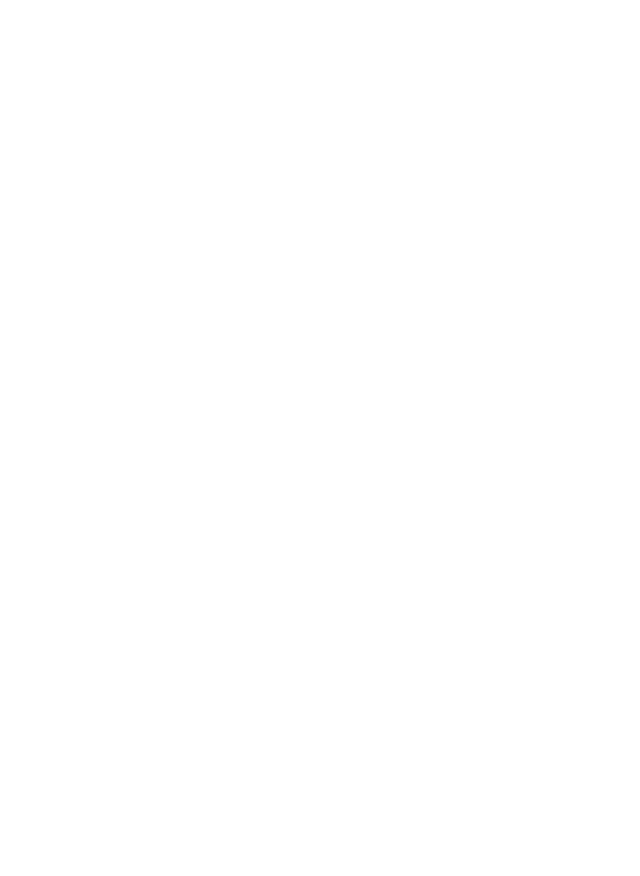
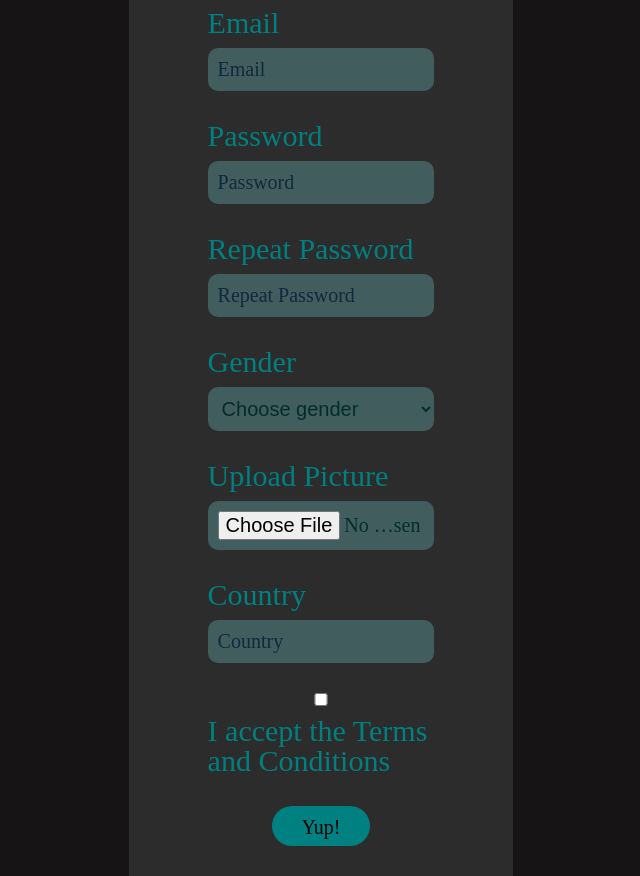
Before and after one commit to Watashinokao/react, a React (Vite) app: page /form1 in a window 1280 px wide. Shown: the part 320-1196 px from the top of the page, without its empty margins (319-959 px from the left). Before the commit the page ends 800 px from the top, so only its background shows below. Built offline with nearby package versions, Linux system fonts and the light colour scheme.

Commit message:
feat: add Uncontrolled Form and schema

```diff
--- a/src/App.css
+++ b/src/App.css
@@ -0,0 +1,18 @@
+.wrapper{
+    width: 100vw;
+    height: 100vh;
+    display: flex;
+    justify-content: center;
+    align-items: center;
+    flex-direction: column;
+    font-size: 50px;
+    gap: 20px;
+    color: #0e2f3a;
+}
+.link{
+    text-decoration: none;
+    color: teal;
+}
+.link:hover{
+    color: #00abab;
+}
--- a/src/App.tsx
+++ b/src/App.tsx
@@ -1,7 +1,22 @@
 import './App.css';
+import { NavLink } from 'react-router-dom';
 
 function App() {
-  return <></>;
+  return (
+    <div className={'wrapper'}>
+      <div>React Forms</div>
+      <div>
+        <NavLink className={'link'} to={'form1'}>
+          Uncontrolled Form
+        </NavLink>
+      </div>
+      <div>
+        <NavLink className={'link'} to={'form2'}>
+          React Hook Form
+        </NavLink>
+      </div>
+    </div>
+  );
 }
 
 export default App;
--- /dev/null
+++ b/src/components/ReactHookForm/ReactHookForm.tsx
@@ -0,0 +1,7 @@
+import React from 'react';
+
+const ReactHookForm = () => {
+  return <div></div>;
+};
+
+export default ReactHookForm;
--- /dev/null
+++ b/src/components/UncontrolledForm/UncontrolledForm.module.css
@@ -0,0 +1,55 @@
+.containerForm{
+    width: 30%;
+    margin: 0 auto;
+    font-size: 30px;
+    background-color: #2c2c2c;
+    color: teal;
+    display: flex;
+    flex-direction: column;
+    align-items: center;
+    gap: 30px;
+    padding: 30px;
+}
+.title{
+    font-size: 42px;
+    color: darkcyan;
+}
+
+.containerForm label{
+    position: relative;
+    display: flex;
+    justify-content: space-between;
+    flex-direction: column;
+    gap: 10px;
+    width: 70%;
+}
+.containerForm div{
+    position: absolute;
+    bottom: -20px;
+    color: #8f0404;
+    font-size: 20px;
+}
+.containerForm label input,
+.containerForm label select{
+    border-radius: 10px;
+    font-size: 20px;
+    padding: 10px;
+    background-color: #415d5d;
+    color: #032d2d;
+}
+
+
+
+.containerForm label input::placeholder{
+    color: #14273f;
+}
+.buttonSubmit{
+    text-align: center;
+    background-color: teal;
+    padding: 10px;
+    width: 30%;
+    height: 40px;
+    font-size: 20px;
+    border-radius: 30px;
+
+}
--- /dev/null
+++ b/src/components/UncontrolledForm/UncontrolledForm.tsx
@@ -0,0 +1,130 @@
+import React, { FormEvent, useState } from 'react';
+import classes from './UncontrolledForm.module.css';
+import { boolean, number, object, ref, string, ValidationError } from 'yup';
+
+const schema = object({
+  name: string().required('поле обязательно'),
+  age: number()
+    .required('введите свой возраст')
+    .integer()
+    .typeError('введите свой возраст'),
+  email: string().required('поле обязательно').email(),
+  password: string()
+    .required('поле обязательно')
+    .min(8, 'пароль не содержит 8 символов'),
+  repeatPassword: string()
+    .required('поле обязательно')
+    .min(8, 'пароль не содержит 8 символов')
+    .oneOf([ref('password')], 'пароли не совпадают'),
+  gender: string().required('поле обязательно'),
+  picture: string().required('поле обязательно'),
+  country: string().required('поле обязательно'),
+  terms_conditions: boolean().oneOf([true], 'примите условия соглашения'),
+});
+
+const UncontrolledForm = () => {
+  const [errors, setErrors] = useState({
+    name: '',
+    age: '',
+    email: '',
+    password: '',
+    repeatPassword: '',
+    gender: '',
+    picture: '',
+    country: '',
+    terms_conditions: '',
+  });
+
+  const handleSubmit = (event: FormEvent<HTMLFormElement>) => {
+    event.preventDefault();
+    const formData: { [key: string]: string | boolean } = {};
+    Array.from(event.currentTarget.elements).map((el) => {
+      const input = el as HTMLInputElement;
+      if (input.name) {
+        if (input.type === 'checkbox') formData[input.name] = input.checked;
+        else formData[input.name] = input.value;
+      }
+    });
+
+    try {
+      schema.validateSync(formData, { abortEarly: false });
+    } catch (err) {
+      const errors = err as ValidationError;
+      errors.inner.map((er) => {
+        setErrors((prevState) => ({
+          ...prevState,
+          [er.path as string]: er.message,
+        }));
+      });
+    }
+    console.log(errors);
+  };
+
+  return (
+    <form onSubmit={handleSubmit} className={classes.containerForm}>
+      <h2 className={classes.title}>Uncontrolled Form</h2>
+      <label>
+        Name <input name={'name'} type={'text'} placeholder={'Name'} />
+        <div>{errors.name}</div>
+      </label>
+      <label>
+        Age <input name={'age'} type={'number'} placeholder={'Age'} />
+        <div>{errors.age}</div>
+      </label>
+      <label>
+        Email <input name={'email'} type={'email'} placeholder={'Email'} />
+        <div>{errors.email}</div>
+      </label>
+      <label>
+        Password{' '}
+        <input name={'password'} type={'password'} placeholder={'Password'} />
+        <div>{errors.password}</div>
+      </label>
+      <label>
+        Repeat Password
+        <input
+          name={'repeatPassword'}
+          type={'password'}
+          placeholder={'Repeat Password'}
+        />
+        <div>{errors.repeatPassword}</div>
+      </label>
+      <label>
+        Gender
+        <select name={'gender'} defaultValue="">
+          <option value="" disabled hidden>
+            Choose gender
+          </option>
+          <option value={'Male'}>Male</option>
+          <option value={'Female'}>Female</option>
+        </select>
+        <div>{errors.gender}</div>
+      </label>
+      <label>
+        Upload Picture
+        <input
+          name={'picture'}
+          type={'file'}
+          placeholder={'Upload Picture (extension: .png, .jpeg)'}
+        />
+        <div>{errors.picture}</div>
+      </label>
+      <label>
+        Country <input name={'country'} type={'text'} placeholder={'Country'} />
+        <div>{errors.country}</div>
+      </label>
+      <label className={classes.checkbox}>
+        <input
+          name={'terms_conditions'}
+          type="checkbox"
+          id="terms_conditions"
+        />
+        I accept the Terms and Conditions
+        <div>{errors.terms_conditions}</div>
+      </label>
+      <button className={classes.buttonSubmit}>Yup!</button>
+    </form>
+  );
+};
+
+export default UncontrolledForm;
--- a/src/index.css
+++ b/src/index.css
@@ -0,0 +1,85 @@
+* {
+    margin: 0;
+    padding: 0;
+    border: 0;
+}
+
+*,
+:after,
+:before {
+    box-sizing: border-box;
+}
+
+:focus,
+:active {
+    outline: none;
+}
+
+a:focus,
+a:active {
+    outline: none;
+}
+
+nav,
+footer,
+header,
+aside {
+    display: block;
+}
+
+html,
+body {
+    background-color: #161414;
+    height: 100%;
+    width: 100%;
+    line-height: 1;
+    -ms-text-size-adjust: 100%;
+    -moz-text-size-adjust: 100%;
+    -webkit-text-size-adjust: 100%;
+}
+
+input,
+button,
+textarea {
+    font-family: inherit;
+}
+
+input::-ms-clear {
+    display: none;
+}
+
+button {
+    cursor: pointer;
+}
+
+button::-moz-focus-inner {
+    padding: 0;
+    border: 0;
+}
+
+a,
+a:visited {
+    text-decoration: none;
+}
+
+a:hover {
+    text-decoration: none;
+}
+
+ul li {
+    list-style: none;
+}
+
+img {
+    vertical-align: top;
+}
+
+h1,
+h2,
+h3,
+h4,
+h5,
+h6 {
+    font-size: inherit;
+    font-weight: 400;
+}
--- a/src/main.tsx
+++ b/src/main.tsx
@@ -2,9 +2,27 @@ import React from 'react';
 import ReactDOM from 'react-dom/client';
 import App from './App';
 import './index.css';
+import {
+  createBrowserRouter,
+  createRoutesFromElements,
+  Route,
+  RouterProvider,
+} from 'react-router-dom';
+import UncontrolledForm from './components/UncontrolledForm/UncontrolledForm';
+import ReactHookForm from './components/ReactHookForm/ReactHookForm';
+
+const router = createBrowserRouter(
+  createRoutesFromElements(
+    <Route path={'/'}>
+      <Route path={'/'} element={<App />} />
+      <Route path={'form1'} element={<UncontrolledForm />} />
+      <Route path={'form2'} element={<ReactHookForm />} />
+    </Route>
+  )
+);
 
 ReactDOM.createRoot(document.getElementById('root')!).render(
   <React.StrictMode>
-    <App />
+    <RouterProvider router={router} />
   </React.StrictMode>
 );
```
